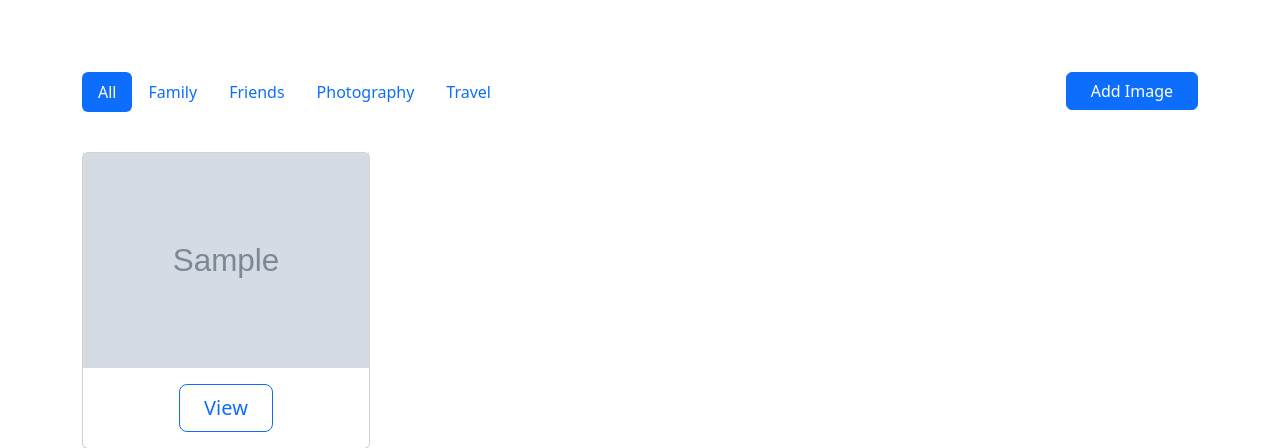
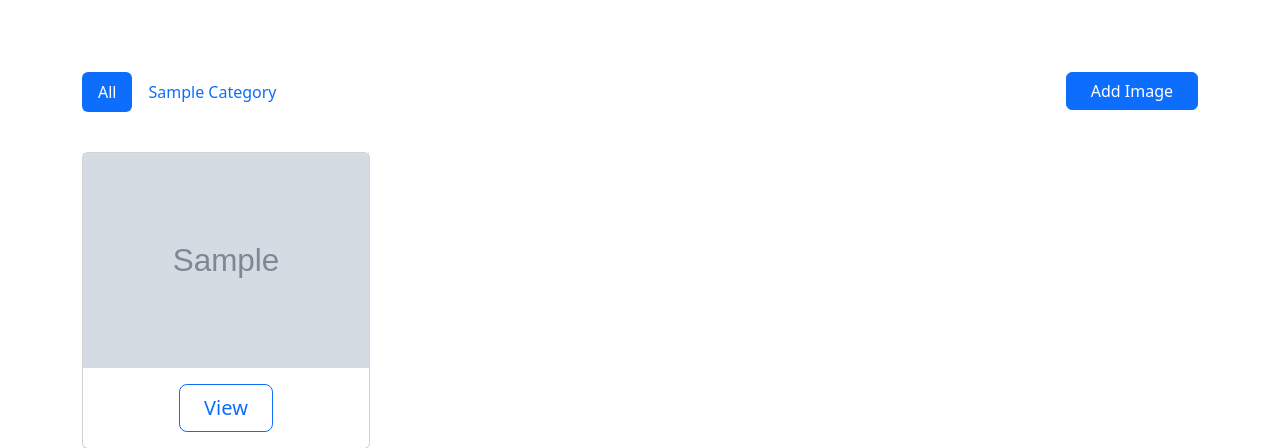
Before and after one commit to draprar/django-gallery-valerys, a Django app: page / in a window 1280 px wide. Shown: the top 448 px of the page. Run offline with Django 5.2, Linux system fonts and the light colour scheme; tables that the repository leaves empty hold one stand-in row (values such as "Sample post"); grey boxes marked "Sample" are stand-in pictures.

Commit message:
Add filter utility

```diff
--- a/gallery/views.py
+++ b/gallery/views.py
@@ -9,6 +9,18 @@ class Home(generic.ListView):
     template_name = 'home.html'
     queryset = Gallery.objects.all()
 
+    def get_queryset(self):
+        queryset = super().get_queryset()
+        category = self.request.GET.get('category', None)
+        if category:
+            queryset = queryset.filter(category__title=category)
+        return queryset
+
+    def get_context_data(self, **kwargs):
+        context = super().get_context_data(**kwargs)
+        category = self.request.GET.get('category', None)
+        context['selected_category'] = category if category else "All"
+        return context
 
 class UploadImage(generic.CreateView):
     model = Gallery
--- a/templates/home.html
+++ b/templates/home.html
@@ -8,21 +8,26 @@
         <div class="row my-2 py-4">
             <div class="col-lg-12 align-items-center">
                 <ul class="nav nav-pills">
+                    {% if selected_category == "All" %}
                 <li class="nav-item">
-                    <a class="nav-link active" aria-current="page" href="#">All</a>
+                    <a class="nav-link active" aria-current="page" href="{% url 'home' %}">All</a>
                 </li>
+                    {% else %}
+                    <li class="nav-item">
+                        <a class="nav-link" aria-current="page" href="{% url 'home' %}">All</a>
+                    </li>
+                    {% endif %}
+                    {% for category in categories %}
+                    {% if selected_category == category.title %}
                 <li class="nav-item">
-                    <a class="nav-link" href="#">Family</a>
+                    <a class="nav-link active" href="?category={{category.title}}">{{category.title|title}}</a>
                 </li>
-                <li class="nav-item">
-                    <a class="nav-link" href="#">Friends</a>
-                </li>
-                <li class="nav-item">
-                    <a class="nav-link" href="#">Photography</a>
-                </li>
-                <li class="nav-item">
-                    <a class="nav-link" href="#">Travel</a>
-                </li>
+                    {% else %}
+                    <li class="nav-item">
+                        <a class="nav-link" href="?category={{category.title}}">{{category.title|title}}</a>
+                    </li>
+                    {% endif %}
+                    {% endfor %}
                 <li class="nav-item ms-auto">
                     <a class="btn btn-primary px-4" href="{% url 'upload-image' %}">Add Image</a>
                 </li>
```
